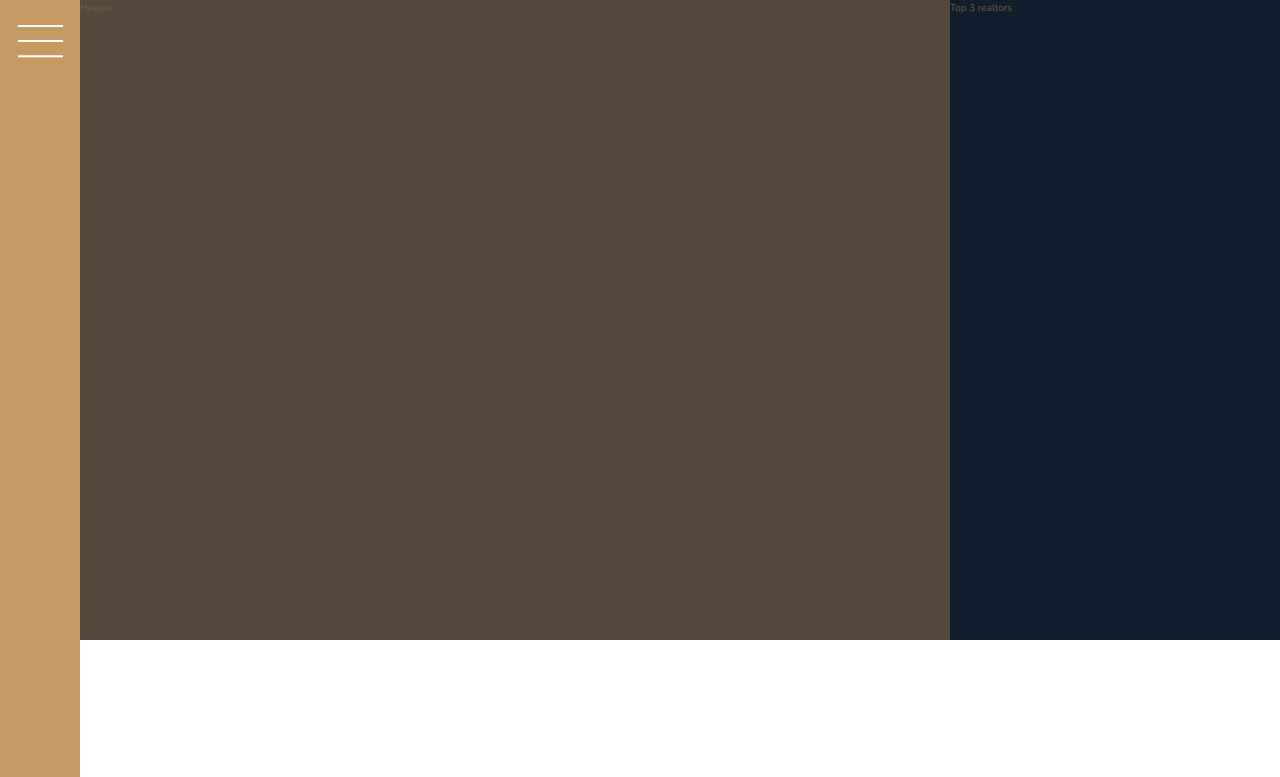
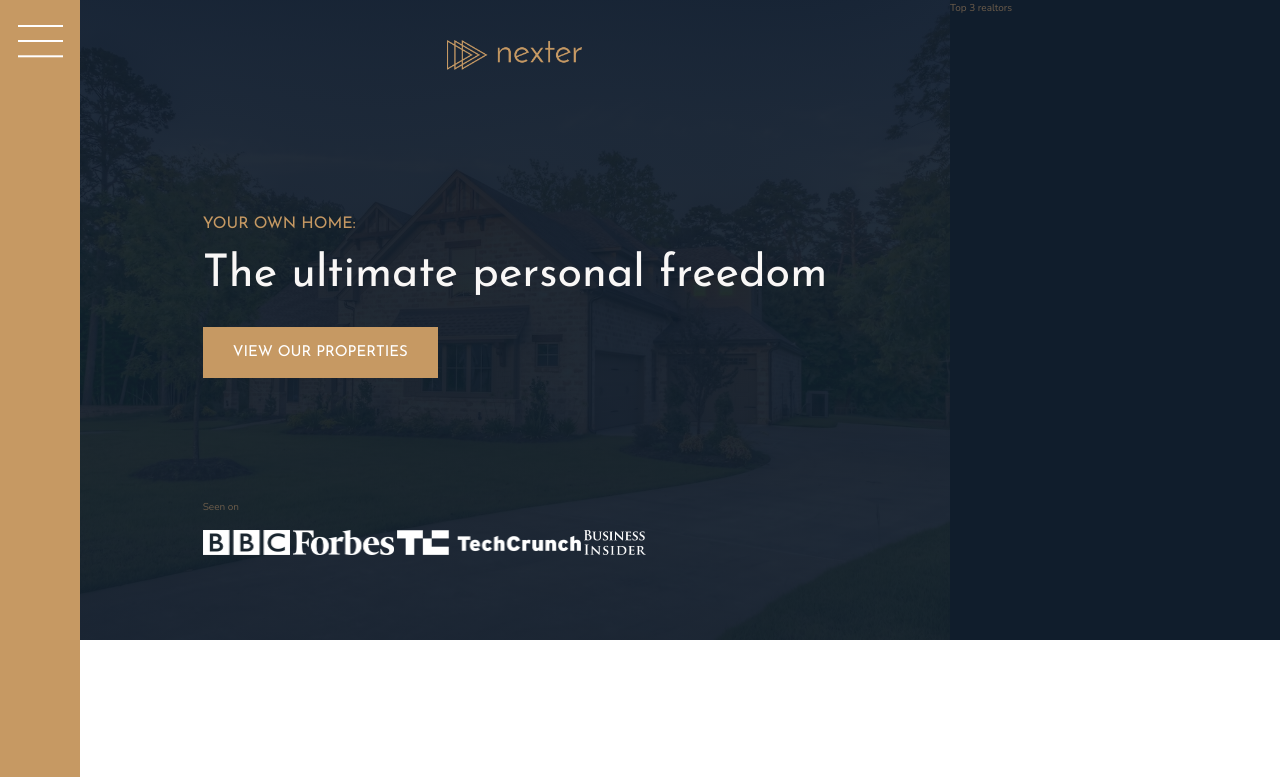
Before and after one commit to angelprzz/Nexter, a website: page index.html in a window 1280 px wide. Shown: the top 777 px of the page. Drawn offline with nearby package versions, Linux system fonts and the light colour scheme.

Commit message:
Building the Header - Part 1

```diff
--- a/index.html
+++ b/index.html
@@ -19,7 +19,19 @@
       <button class="nav-btn"></button>
     </div>
 
-    <header class="header">Header</header>
+    <header class="header">
+      <img src="img/logo.png" alt="Nexter logo" class="header__logo" />
+      <h3 class="heading-3">Your own home:</h3>
+      <h1 class="heading-1">The ultimate personal freedom</h1>
+      <button class="btn header__btn">View our properties</button>
+      <div class="header__seenon-text">Seen on</div>
+      <div class="header__seenon-logos">
+        <img src="img/logo-bbc.png" alt="Seen on logo 1" />
+        <img src="img/logo-forbes.png" alt="Seen on logo 2" />
+        <img src="img/logo-techcrunch.png" alt="Seen on logo 3" />
+        <img src="img/logo-bi.png" alt="Seen on logo 4" />
+      </div>
+    </header>
 
     <div class="realtors">Top 3 realtors</div>
 
--- a/sass/_header.scss
+++ b/sass/_header.scss
@@ -1,4 +1,38 @@
 .header {
   background-color: $color-grey-dark-1;
   grid-column: full-start / col-end 6;
+  background-image: linear-gradient(
+      rgba($color-secondary, 0.93),
+      rgba($color-secondary, 0.93)
+    ),
+    url(../img/hero.jpeg);
+  background-size: cover;
+  background-position: center;
+  padding: 8rem;
+  padding-top: 4rem;
+
+  display: grid;
+  grid-template-rows: 1fr min-content 6rem 1fr;
+  grid-template-columns: max-content;
+  grid-row-gap: 1.5rem;
+  justify-content: center;
+
+  &__logo {
+    height: 3rem;
+    justify-self: center;
+  }
+
+  &__btn {
+    align-self: start;
+    justify-self: start;
+  }
+
+  &__seenon-text {
+  }
+
+  &__seenon-logos {
+    img {
+      height: 2.5rem;
+    }
+  }
 }
--- a/sass/_typography.scss
+++ b/sass/_typography.scss
@@ -5,6 +5,9 @@
 
 .heading-1 {
   @extend %heading;
+  font-size: 4.5rem;
+  color: $color-grey-light-1;
+  line-height: 1;
 }
 
 .heading-2 {
```
Also changed, not shown: css/style.css.
